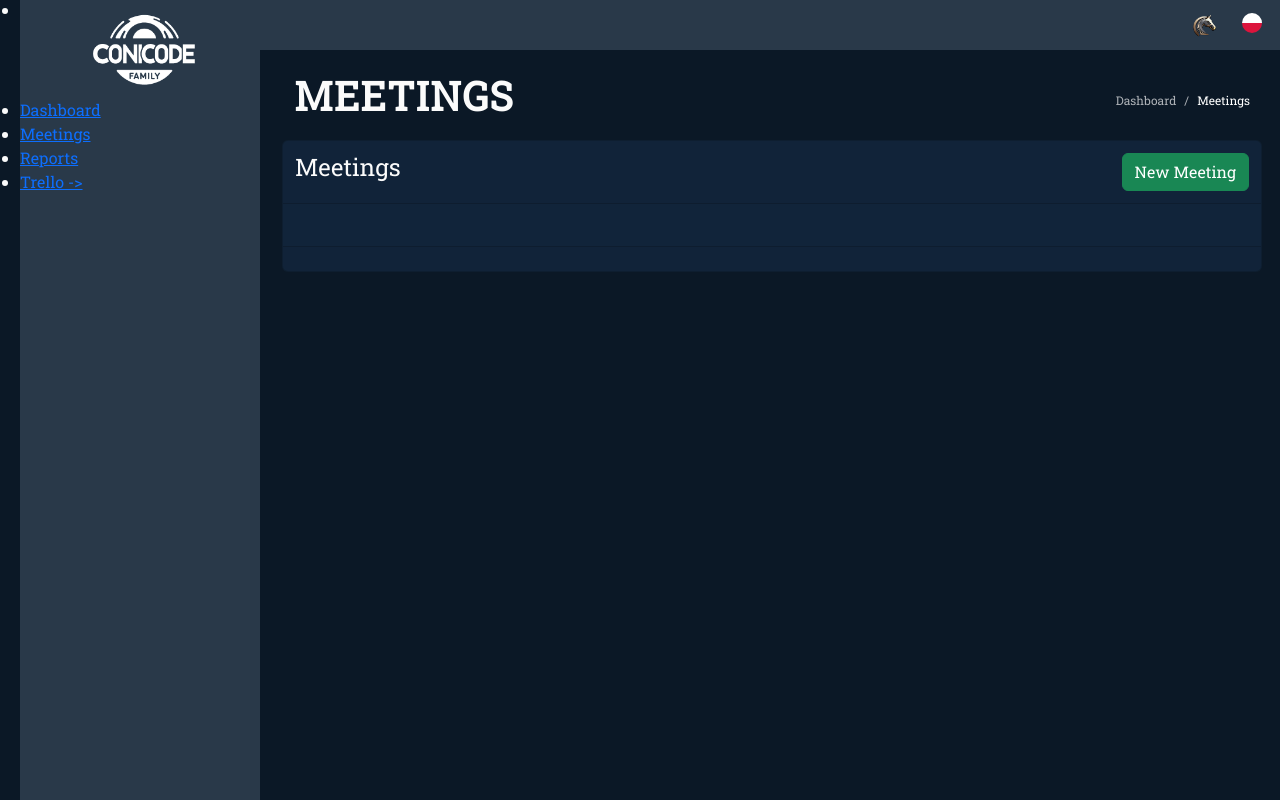
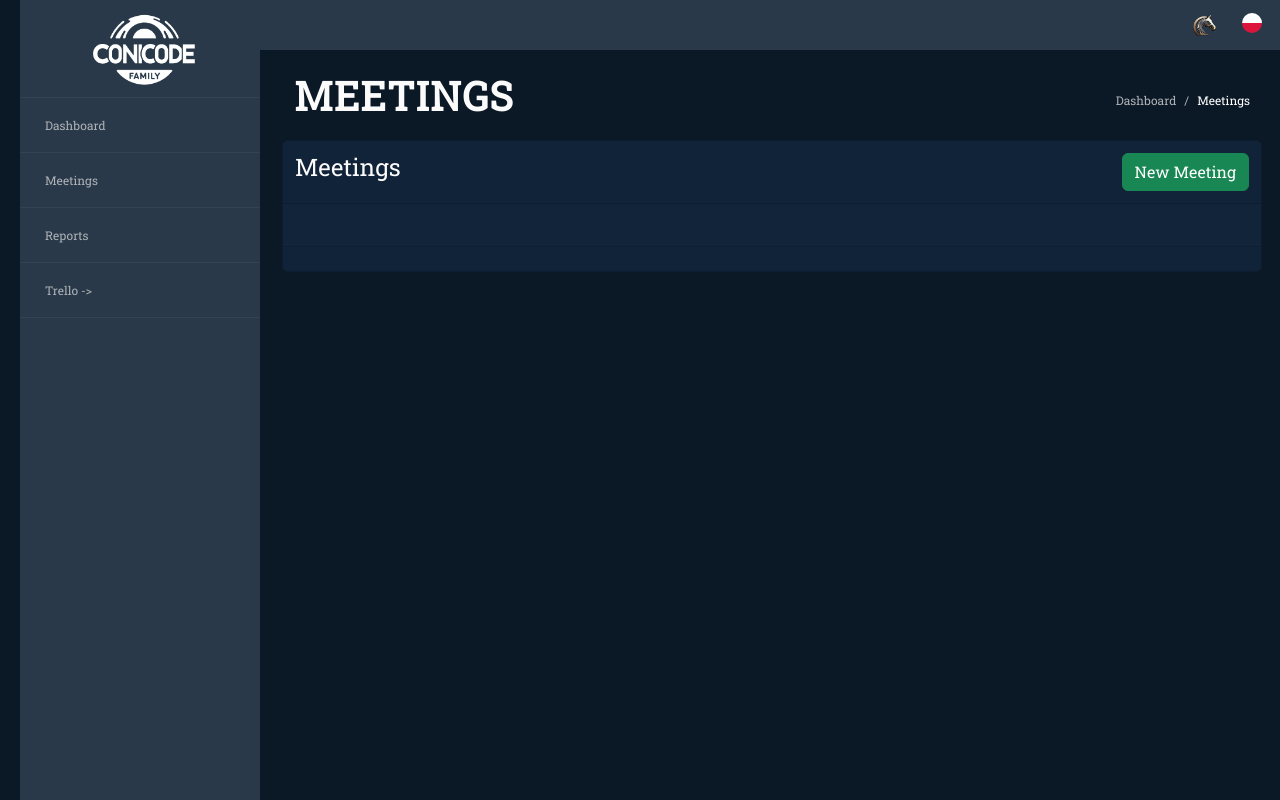
Before and after one commit to coni-code/web-conicode, a Symfony app: template templates/admin/meeting/index.html.twig in a window 1280 px wide. Run offline with Twig, Linux system fonts and the light colour scheme; the template is opened without the code that fills it, so the values that code supplies are empty; style sheets or scripts are compiled from the project's sources; some libraries are stand-ins or nearby versions.

Commit message:
Restore delete scss by stylint with --fix

```diff
--- a/assets/styles/admin/sidebar.scss
+++ b/assets/styles/admin/sidebar.scss
@@ -32,13 +32,55 @@
       }
     }
 
-    ul, ul ul {
+    ul {
       margin: -2px 0 0;
       padding: 0;
+
+      li {
+        list-style-type: none;
+        border-bottom: 1px solid rgba(255, 255, 255, .05);
+
+        a {
+          color: #aeb2b7;
+          text-decoration: none;
+          display: block;
+          padding: 18px 0 18px 25px;
+          font-size: 12px;
+          outline: 0;
+          transition: all 200ms ease-in;
+
+          &:hover {
+            color: $primary-red-color;
           }
 
-    ul ul {
+          span {
+            display: inline-block;
+          }
+
+          i {
+            width: 20px;
+
+            .fa-angle-left, .fa-angle-right {
+              padding-top: 3px;
+            }
+          }
+        }
+
+        &.active {
+          & > a {
+            color: $primary-red-color;
+          }
+
+          ul {
+            display: block;
+          }
+        }
+      }
+
+      ul {
         display: none;
+        margin: 0;
+        padding: 0;
 
         li {
           background: #23313f;
@@ -52,10 +94,6 @@
             padding-top: 13px;
             padding-bottom: 13px;
             color: #aeb2b7;
-
-          &:active {
-            color: white;
-            border: 1px solid rgba(0, 0, 0, 0.2);
           }
         }
       }
```
Also changed, not shown: 1 other file. Lines whose indentation alone changed are shown as unchanged.
